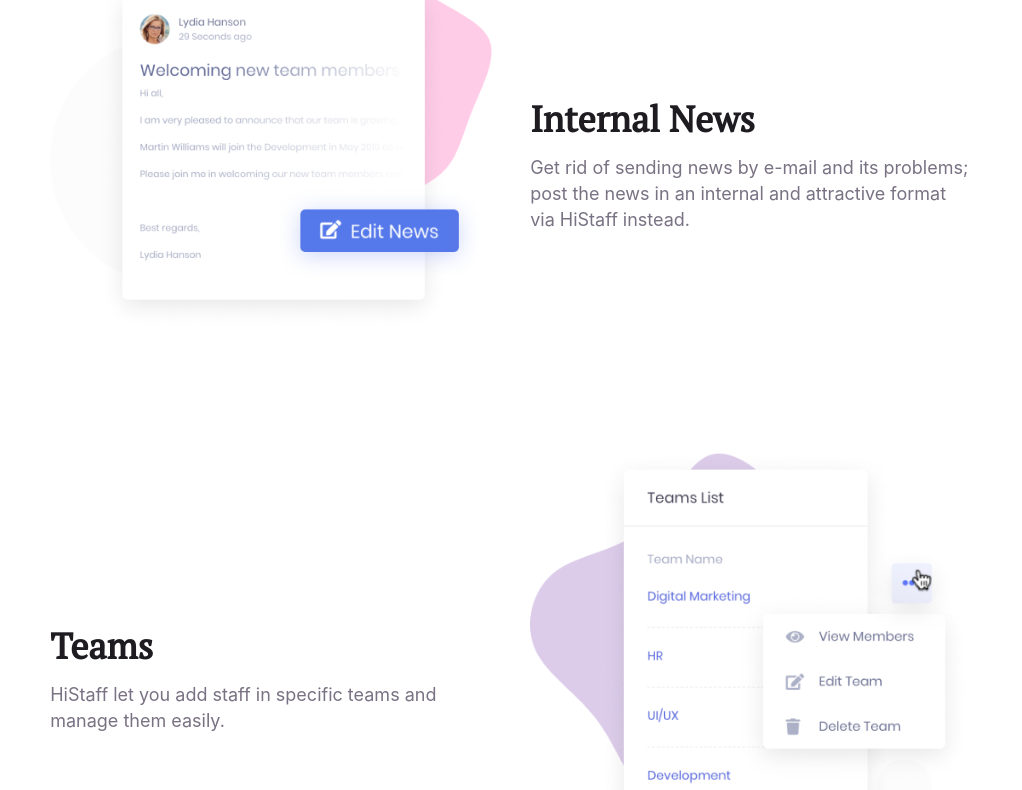
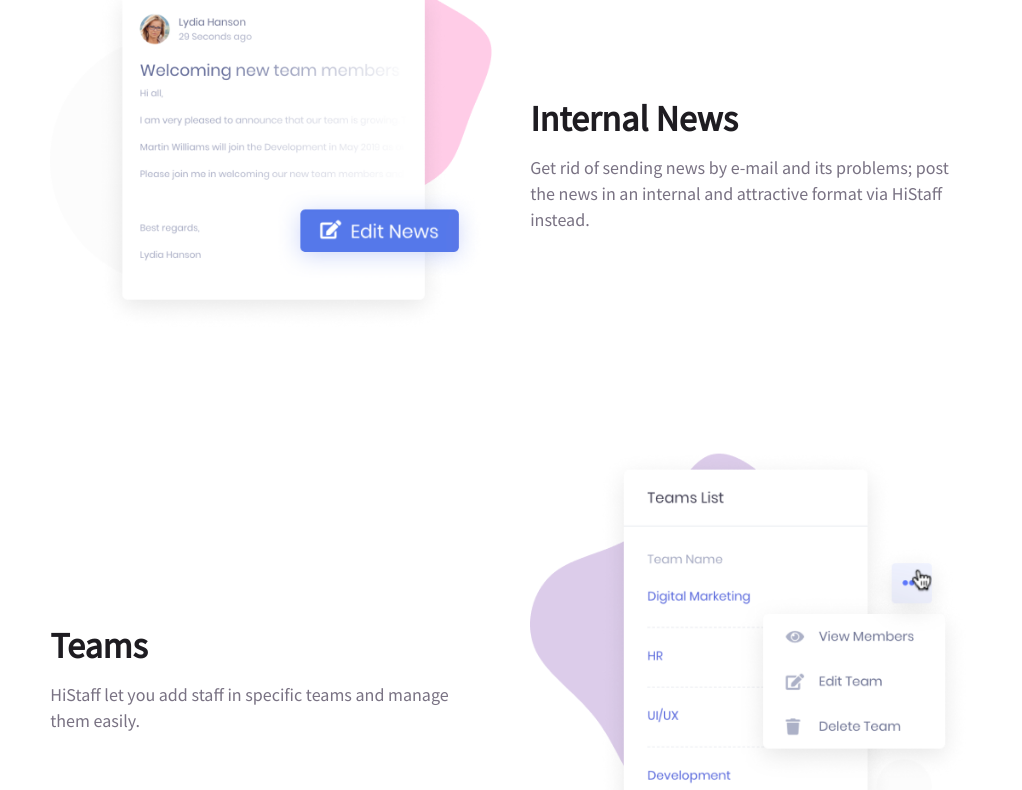
Before and after one commit to polyphene/polyphene.io, a Gatsby site: page / in a window 1280 px wide. Shown: the part 2010-2800 px from the top of the page, without its empty margins (129-1151 px from the left). Built offline with nearby package versions, Linux system fonts and the light colour scheme; Gatsby itself is replaced by a stand-in of ours.

Commit message:
:construction: Use Source Sans Pro font only (using google fonts for now)

```diff
--- a/gatsby-config.js
+++ b/gatsby-config.js
@@ -32,11 +32,7 @@
             resolve: 'gatsby-plugin-web-font-loader',
             options: {
                 google: {
-                    families: ['PT Serif'],
-                },
-                custom: {
-                    families: ['Inter'],
-                    urls: ['/fonts/fonts.css']
+                    families: ['Source Sans Pro'],
                 }
             }
         },
--- a/static/fonts/fonts.css
+++ /dev/null
@@ -1,15 +0,0 @@
-@font-face {
-    font-family: 'Inter';
-    font-style: normal;
-    font-weight: 700;
-    src: url("Inter-Bold.woff2") format("woff2"),
-    url("Inter-Bold.woff") format("woff");
-}
-
-@font-face {
-    font-family: 'Inter';
-    font-style: normal;
-    font-weight: 400;
-    src: url("Inter-Regular.woff2") format("woff2"),
-    url("Inter-Regular.woff") format("woff");
-}
--- a/static/styles/_all.scss
+++ b/static/styles/_all.scss
@@ -1,15 +1,10 @@
 $break-small: 719px;
 
 body {
-  font-family: Inter;
+  font-family: "Source Sans Pro", sans-serif;
   color: #797283;
 
-  p {
-    font-family: Inter;
-  }
-
   h1, h2, h3, h4, h5, h6 {
-    font-family: PT Serif;
     line-height: 43px;
     color: #1E1C21;
   }
@@ -225,7 +220,7 @@
     .call-to-action__content {
       h2 {
         font-size: 36px;
-        font-family: Inter;
+        font-family: "Source Sans Pro", sans-serif;
         font-weight: 600;
         margin: 0 0 32px;
         color: #ffffff;
@@ -287,7 +282,7 @@
     color: #1E1C21;
 
     h1, h2, h3, h4, h5, h6 {
-      font-family: Inter;
+      font-family: "Source Sans Pro", sans-serif;
     }
 
     .title {
@@ -336,7 +331,7 @@
           font-size: 14px;
           font-weight: bold;
           text-transform: uppercase;
-          font-family: Inter;
+          font-family: "Source Sans Pro", sans-serif;
           line-height: 0;
         }
 
```
Also changed, not shown: static/fonts/Inter-Bold.woff (deleted), static/fonts/Inter-Bold.woff2 (deleted), static/fonts/Inter-Regular.woff (deleted), static/fonts/Inter-Regular.woff2 (deleted).
